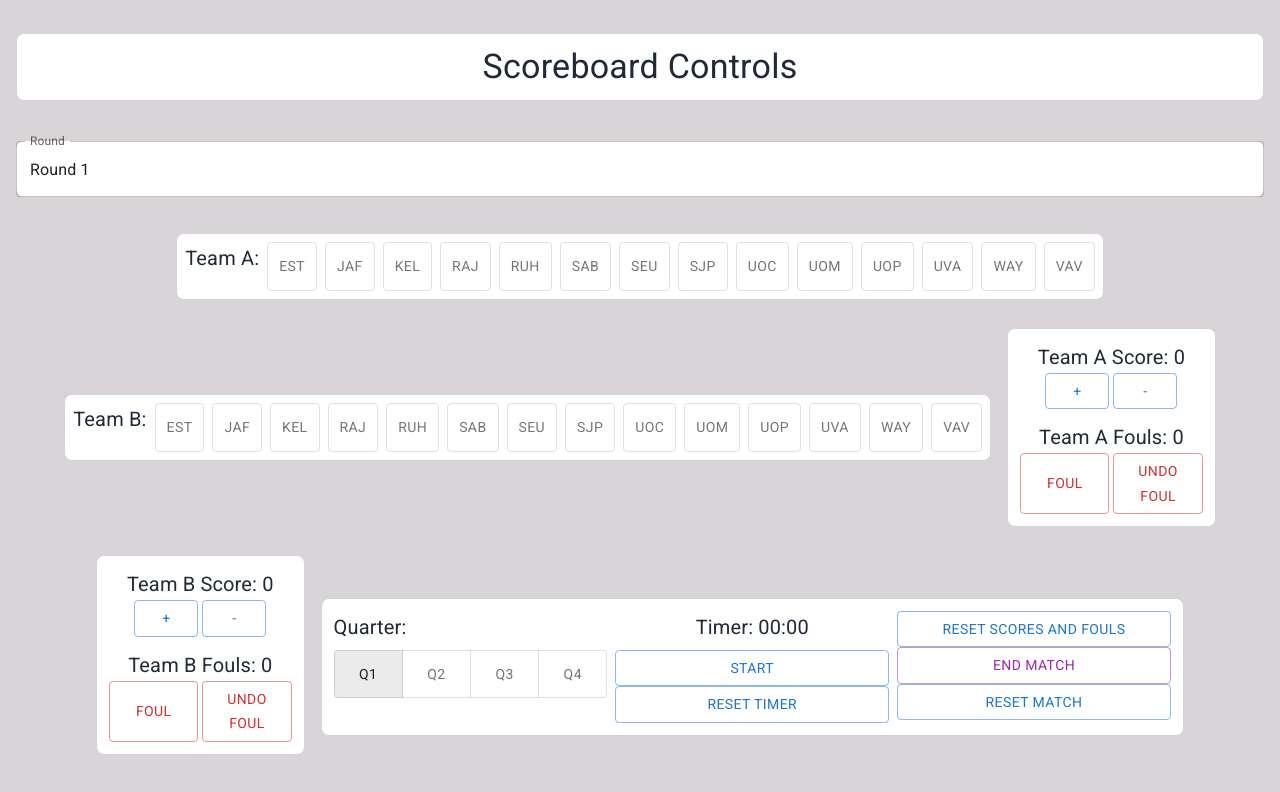
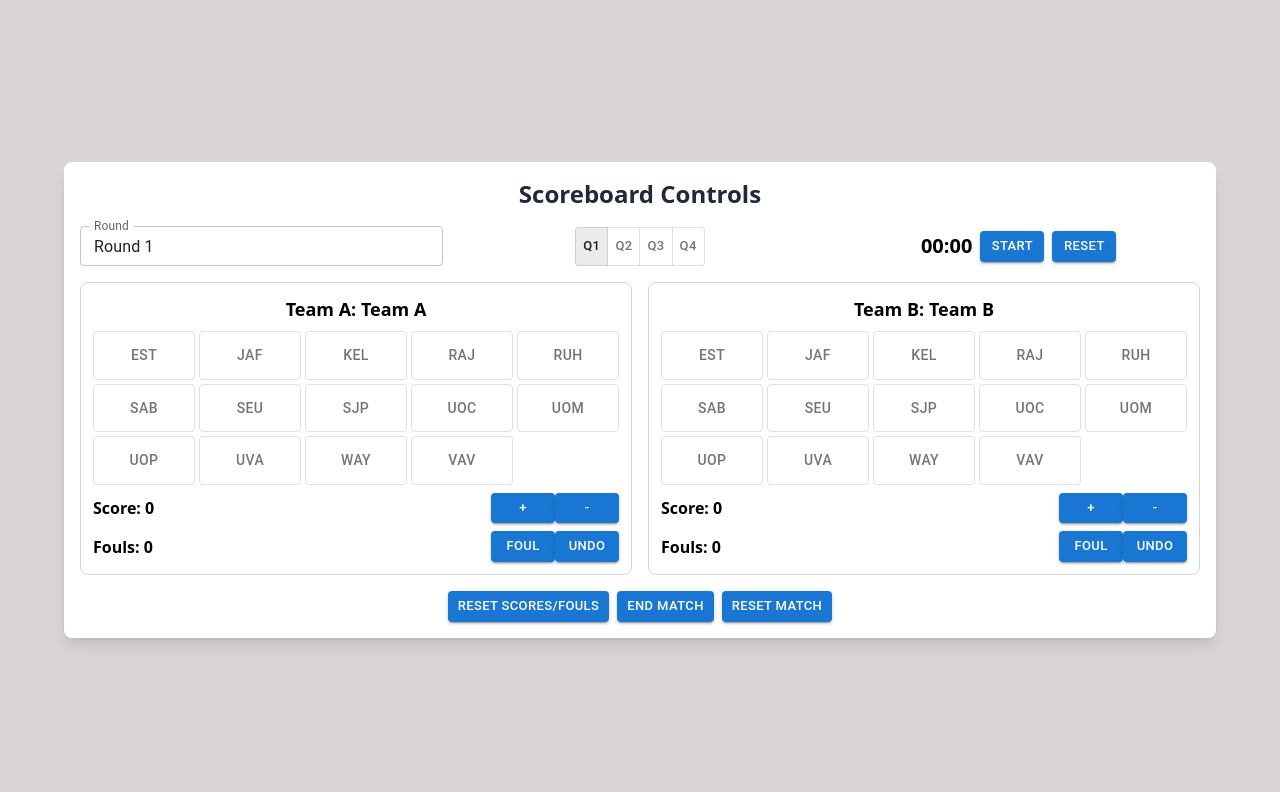
Before and after one commit to anukah/scoreboard, a Next.js app in the folder scoreboard-app/: page / in a window 1280 px wide. Shown: the top 792 px of the page. Built offline with nearby package versions, Linux system fonts and the light colour scheme.

Commit message:
feat/better ui for homepage

```diff
--- a/scoreboard-app/app/layout.js
+++ b/scoreboard-app/app/layout.js
@@ -1,17 +1,11 @@
 import React from 'react';
 import { ScoreProvider } from '../context/StoreContext';
-import { Roboto } from '@next/font/google'
 import '../styles/globals.css'
-
-const roboto = Roboto({
-  subsets: ['latin'],
-  weight: '400',
-})
 
 const RootLayout = ({ children }) => {
   return (
     <html>
-      <body className={roboto.class}>
+      <body>
         <ScoreProvider>
           {children}
         </ScoreProvider>
--- a/scoreboard-app/app/page.js
+++ b/scoreboard-app/app/page.js
@@ -1,8 +1,7 @@
 "use client";
-
 import React, { useState, useEffect, useCallback } from 'react';
 import { useScore } from '../context/StoreContext';
-import { Button, Typography, ToggleButton, ToggleButtonGroup, Grid2, TextField } from '@mui/material';
+import { Button, TextField, ToggleButton, ToggleButtonGroup } from '@mui/material';
 
 const teamData = [
   { name: "EST", logo: "/images/team-logos/est.png" },
@@ -23,16 +22,11 @@ const teamData = [
 
 const Home = () => {
   const {
-    teamAScore, updateTeamAScore,
-    teamBScore, updateTeamBScore,
-    teamAName, updateTeamAName,
-    teamBName, updateTeamBName,
-    teamALogo, updateTeamALogo,
-    teamBLogo, updateTeamBLogo,
-    teamAFouls, updateTeamAFouls,
-    teamBFouls, updateTeamBFouls,
-    updateCurrentQuarter, updateCurrentTime,
-    currentRound, updateCurrentRound,
+    teamAScore, updateTeamAScore, teamBScore, updateTeamBScore,
+    teamAName, updateTeamAName, teamBName, updateTeamBName,
+    teamALogo, updateTeamALogo, teamBLogo, updateTeamBLogo,
+    teamAFouls, updateTeamAFouls, teamBFouls, updateTeamBFouls,
+    updateCurrentQuarter, updateCurrentTime, currentRound, updateCurrentRound,
     endMatch, resetMatch
   } = useScore();
 
@@ -64,11 +58,6 @@ const Home = () => {
     setTimer(0);
   };
 
-  const handleEndMatch = () => {
-    endMatch();
-    setIsTimerRunning(false);
-  };
-
   const handleTeamSelect = useCallback((teamIndex, isTeamA) => {
     const team = teamData[teamIndex];
     if (isTeamA) {
@@ -81,13 +70,6 @@ const Home = () => {
   }, [updateTeamAName, updateTeamALogo, updateTeamBName, updateTeamBLogo]);
 
   const handleRoundChange = (e) => updateCurrentRound(e.target.value);
-
-  const handleResetScores = () => {
-    updateTeamAScore(0);
-    updateTeamBScore(0);
-    updateTeamAFouls(0);
-    updateTeamBFouls(0);
-  };
 
   const handleQuarterChange = (event, newQuarter) => {
     if (newQuarter !== null) {
@@ -109,139 +91,158 @@ const Home = () => {
   }, [updateTeamAFouls, updateTeamBFouls, teamAFouls, teamBFouls]);
 
   return (
-    <div className="flex flex-col items-center justify-center p-4 min-h-screen bg-[#d9d4d8]">
-      <Grid2 container spacing={2} alignItems="center" justifyContent="center">
+    <div className="flex flex-col items-center justify-center min-h-screen bg-[#d9d4d8] p-2">
+      <div className="w-full max-w-6xl bg-white rounded-lg shadow-lg p-4">
+        <h1 className="text-2xl font-bold text-center text-gray-800 mb-4">Scoreboard Controls</h1>
 
-        <Grid2 size={12} className="text-center mb-4 border border-gray-300 rounded-lg p-3 bg-white">
-          <Typography variant="h4" component="h1" className="font-bold text-2xl text-gray-800">
-            Scoreboard Controls
-          </Typography>
-        </Grid2>
-
-        <Grid2 size={12} className="mb-4">
+        <div className="grid grid-cols-1 md:grid-cols-3 gap-4 mb-4">
           <TextField
-            margin="dense"
             fullWidth
             label="Round"
             value={currentRound}
             onChange={handleRoundChange}
-            className="bg-white border border-gray-300 rounded-lg"
-            InputProps={{
-              className: "text-gray-800 text-sm"
-            }}
+            variant="outlined"
+            size="small"
+            className="bg-white"
           />
-        </Grid2>
 
-        {['A', 'B'].map((teamLetter) => (
-          <Grid2 container spacing={1} key={`team-${teamLetter}`} className="mb-3 border border-gray-300 rounded-lg p-2 bg-white">
-            <Grid2 item xs={12} className="text-center">
-              <Typography variant="h6" className="font-semibold text-lg text-gray-800">
-                Team {teamLetter}:
-              </Typography>
-            </Grid2>
-            <Grid2 container spacing={1} item xs={12} justifyContent="center">
-              {teamData.map((team, index) => (
-                <Grid2 key={index} item xs={6} sm={3} className="flex justify-center">
-                  <ToggleButton
-                    value={team.name}
-                    selected={teamLetter === 'A' ? teamAName === team.name : teamBName === team.name}
-                    onChange={() => handleTeamSelect(index, teamLetter === 'A')}
-                    className={`py-1 text-xs w-full border border-gray-300 rounded-lg hover:bg-[#b24230] hover:text-white ${
-                      teamLetter === 'A' && teamAName === team.name ? 'bg-[#b24230] text-white' :
-                      teamLetter === 'B' && teamBName === team.name ? 'bg-[#b24230] text-white' :
-                      'bg-white text-gray-800'
-                    }`}
+          <div className="flex items-center justify-center">
+            <ToggleButtonGroup
+              value={selectedQuarter}
+              exclusive
+              onChange={handleQuarterChange}
+              size="small"
             >
-                    {team.name}
-                  </ToggleButton>
-                </Grid2>
-              ))}
-            </Grid2>
-          </Grid2>
-        ))}
-
-        {['A', 'B'].map((teamLetter) => {
-          const teamName = teamLetter === 'A' ? teamAName : teamBName;
-          const teamScore = teamLetter === 'A' ? teamAScore : teamBScore;
-          const teamFouls = teamLetter === 'A' ? teamAFouls : teamBFouls;
-
-          return (
-            <Grid2 item xs={12} md={6} key={`team-${teamLetter}-controls`} className="mb-3 border border-gray-300 rounded-lg p-3 bg-white">
-              <div className="flex flex-col items-center">
-                <Typography variant="h6" className="font-semibold text-lg text-gray-800 mb-1">
-                  {teamName} Score: {teamScore}
-                </Typography>
-                <div className="flex space-x-1 mb-3">
-                  <Button variant="outlined" onClick={() => handleScoreChange(teamLetter, 1)} className="flex-1 py-1 bg-[#b24230] text-white hover:bg-[#541212] text-xs">
-                    +
-                  </Button>
-                  <Button variant="outlined" onClick={() => handleScoreChange(teamLetter, -1)} className="flex-1 py-1 bg-[#b24230] text-white hover:bg-[#541212] text-xs">
-                    -
-                  </Button>
-                </div>
-                <Typography variant="h6" className="font-semibold text-lg text-gray-800 mb-1">
-                  {teamName} Fouls: {teamFouls}
-                </Typography>
-                <div className="flex space-x-1">
-                  <Button variant="outlined" color="error" onClick={() => handleFoulChange(teamLetter, 1)} className="flex-1 py-1 bg-[#541212] text-white hover:bg-[#b24230] text-xs">
-                    Foul
-                  </Button>
-                  <Button variant="outlined" color="error" onClick={() => handleFoulChange(teamLetter, -1)} className="flex-1 py-1 bg-[#541212] text-white hover:bg-[#b24230] text-xs">
-                    Undo Foul
-                  </Button>
-                </div>
-              </div>
-            </Grid2>
-          );
-        })}
-
-        <Grid2 container spacing={1} className="mt-3 border border-gray-300 rounded-lg p-3 bg-white">
-          <Grid2 size={4} className="mb-3 sm:mb-0">
-            <Typography variant="h6" component="h2" gutterBottom className="font-semibold text-lg text-gray-800 mb-1">
-              Quarter:
-            </Typography>
-            <ToggleButtonGroup value={selectedQuarter} exclusive onChange={handleQuarterChange} fullWidth>
               {['Q1', 'Q2', 'Q3', 'Q4'].map((quarter) => (
                 <ToggleButton
                   key={quarter}
                   value={quarter}
-                  className={`text-gray-800 hover:bg-[#b24230] hover:text-white text-xs ${
-                    selectedQuarter === quarter ? 'bg-yellow-400 text-white' : 'bg-gray-300'
-                  }`}
+                  className={`px-2 py-1 text-xs ${selectedQuarter === quarter ? 'bg-yellow-400 text-white' : 'bg-gray-200'}`}
                 >
                   {quarter}
                 </ToggleButton>
               ))}
             </ToggleButtonGroup>
-          </Grid2>
+          </div>
 
-          <Grid2 size={4} className="mb-3 sm:mb-0">
-            <div className="text-center">
-              <Typography variant="h6" component="h2" gutterBottom className="font-semibold text-lg text-gray-800 mb-1">
-                Timer: {formatTime(timer)}
-              </Typography>
-              <Button variant="outlined" onClick={handleStartStop} fullWidth className="py-1 bg-[#b24230] text-white hover:bg-[#541212] text-xs">
+          <div className="flex items-center justify-center space-x-2">
+            <span className="text-xl font-bold">{formatTime(timer)}</span>
+            <Button
+              variant="contained"
+              onClick={handleStartStop}
+              size="small"
+              className={`py-1 px-2 ${isTimerRunning ? 'bg-[#541212]' : 'bg-[#b24230]'}`}
+            >
               {isTimerRunning ? 'Stop' : 'Start'}
             </Button>
-              <Button variant="outlined" onClick={handleReset} fullWidth className="py-1 mt-1 bg-[#541212] text-white hover:bg-[#b24230] text-xs">
-                Reset Timer
+            <Button
+              variant="contained"
+              onClick={handleReset}
+              size="small"
+              className="py-1 px-2 bg-[#541212]"
+            >
+              Reset
             </Button>
           </div>
-          </Grid2>
+        </div>
 
-          <Grid2 size={4}>
-            <Button variant="outlined" onClick={handleResetScores} fullWidth className="py-1 bg-[#541212] text-white hover:bg-[#b24230] text-xs">
-              Reset Scores and Fouls
+        <div className="grid grid-cols-1 md:grid-cols-2 gap-4">
+          {['A', 'B'].map((teamLetter) => (
+            <div key={`team-${teamLetter}`} className="bg-white border border-gray-300 rounded-lg p-3">
+              <h2 className="text-lg font-semibold text-center mb-2">
+                Team {teamLetter}: {teamLetter === 'A' ? teamAName : teamBName}
+              </h2>
+              <div className="grid grid-cols-5 gap-1 mb-2">
+                {teamData.map((team, index) => (
+                  <ToggleButton
+                    key={index}
+                    value={team.name}
+                    selected={teamLetter === 'A' ? teamAName === team.name : teamBName === team.name}
+                    onChange={() => handleTeamSelect(index, teamLetter === 'A')}
+                    className={`py-1 text-xs ${teamLetter === 'A' && teamAName === team.name || teamLetter === 'B' && teamBName === team.name ? 'bg-[#b24230] text-white' : 'bg-white text-gray-800 hover:bg-[#b24230] hover:text-white'}`}
+                  >
+                    {team.name}
+                  </ToggleButton>
+                ))}
+              </div>
+              <div className="flex justify-between items-center mb-2">
+                <span className="font-semibold">Score: {teamLetter === 'A' ? teamAScore : teamBScore}</span>
+                <div>
+                  <Button
+                    variant="contained"
+                    onClick={() => handleScoreChange(teamLetter, 1)}
+                    size="small"
+                    className="mr-1 bg-[#b24230]"
+                  >
+                    +
                   </Button>
-            <Button variant="outlined" color="secondary" onClick={handleEndMatch} fullWidth className="py-1 mt-1 bg-[#e39937] text-white hover:bg-[#b24230] text-xs">
+                  <Button
+                    variant="contained"
+                    onClick={() => handleScoreChange(teamLetter, -1)}
+                    size="small"
+                    className="bg-[#b24230]"
+                  >
+                    -
+                  </Button>
+                </div>
+              </div>
+              <div className="flex justify-between items-center">
+                <span className="font-semibold">Fouls: {teamLetter === 'A' ? teamAFouls : teamBFouls}</span>
+                <div>
+                  <Button
+                    variant="contained"
+                    onClick={() => handleFoulChange(teamLetter, 1)}
+                    size="small"
+                    className="mr-1 bg-[#541212]"
+                  >
+                    Foul
+                  </Button>
+                  <Button
+                    variant="contained"
+                    onClick={() => handleFoulChange(teamLetter, -1)}
+                    size="small"
+                    className="bg-[#541212]"
+                  >
+                    Undo
+                  </Button>
+                </div>
+              </div>
+            </div>
+          ))}
+        </div>
+
+        <div className="flex justify-center space-x-2 mt-4">
+          <Button
+            variant="contained"
+            onClick={() => {
+              updateTeamAScore(0);
+              updateTeamBScore(0);
+              updateTeamAFouls(0);
+              updateTeamBFouls(0);
+            }}
+            size="small"
+            className="bg-[#541212]"
+          >
+            Reset Scores/Fouls
+          </Button>
+          <Button
+            variant="contained"
+            onClick={endMatch}
+            size="small"
+            className="bg-[#e39937]"
+          >
             End Match
           </Button>
-            <Button variant="outlined" onClick={resetMatch} fullWidth className="py-1 mt-1 bg-[#b24230] text-white hover:bg-[#541212] text-xs">
+          <Button
+            variant="contained"
+            onClick={resetMatch}
+            size="small"
+            className="bg-[#b24230]"
+          >
             Reset Match
           </Button>
-          </Grid2>
-        </Grid2>
-      </Grid2>
+        </div>
+      </div>
     </div>
   );
 };
--- a/scoreboard-app/app/result/page.js
+++ b/scoreboard-app/app/result/page.js
@@ -29,7 +29,7 @@ const Result = () => {
   return (
     <div className={styles.container}>
       <div className={styles.resultSection}>
-        <h2 className={styles.headingSecondary}>{winner.name} Wins!</h2>
+        <h2 className={styles.headingSecondary}>{winner.name} Won!</h2>
         <img src={winner.logo} alt={`${winner.name} Logo`} className={styles.teamLogo} />
         <h3 className={styles.scores}>
           {teamAScore} - {teamBScore}
--- a/scoreboard-app/styles/Result.module.css
+++ b/scoreboard-app/styles/Result.module.css
@@ -62,7 +62,7 @@
 }
 
 .scores {
-  font-size: 12vmin;
+  font-size: 12.5vmin;
   color: #000000; /* Black text color for scores */
   margin-top: 2rem;
   text-shadow: 2px 2px 4px rgba(0, 0, 0, 0.2);
@@ -104,7 +104,7 @@
   }
 
   .scores {
-    font-size: 16vmin;
+    font-size: 12.5vmin;
   }
 
   .drawLogos .teamLogo {
--- a/scoreboard-app/styles/Score.module.css
+++ b/scoreboard-app/styles/Score.module.css
@@ -11,8 +11,8 @@
   flex-direction: column;
   align-items: center;
   justify-content: center;
-  background-color: #ffffff; /* Changed back to white */
-  color: #000000; /* Changed to black for contrast */
+  background-color: #ffffff;
+  color: #000000;
   height: 100vh;
   width: 100vw;
   padding: 2vh 2vw;
@@ -20,13 +20,12 @@
 }
 
 .roundSection {
-  font-size: 8vmin;
-  margin-bottom: 2vh;
-  text-shadow: 1px 1px 2px rgba(0, 0, 0, 0.3); /* Adjusted for visibility on white */
+  font-size: 10vmin;
+  margin-bottom: 1vh;
 }
 
 .boxedSection {
-  border: 3px solid #000000; /* Changed to black */
+  border: 3px solid #000000;
   border-radius: 10px;
   padding: 2vh 2vw;
   width: 95%;
@@ -34,7 +33,7 @@
   display: flex;
   flex-direction: column;
   justify-content: space-between;
-  background-color: rgba(240, 240, 240, 0.5); /* Light gray semi-transparent background */
+  background-color: rgba(240, 240, 240, 0.5);
 }
 
 .teamsContainer {
@@ -58,7 +57,7 @@
   background-color: #ffffff;
   border-radius: 50%;
   padding: 1vmin;
-  box-shadow: 0 0 10px rgba(0, 0, 0, 0.2); /* Added shadow for depth */
+  box-shadow: 0 0 10px rgba(0, 0, 0, 0.2);
 }
 
 .teamLogo {
@@ -97,7 +96,7 @@
   border: 3px solid #ff0000;
   padding: 1vh 2vw;
   margin-bottom: 2vh;
-  background-color: rgba(255, 0, 0, 0.1); /* Lighter red background */
+  background-color: rgba(255, 0, 0, 0.1);
 }
 
 .timerSection h3 {
```
Also changed, not shown: scoreboard-app/styles/Home.module.css (added). Lines whose indentation alone changed are shown as unchanged.
